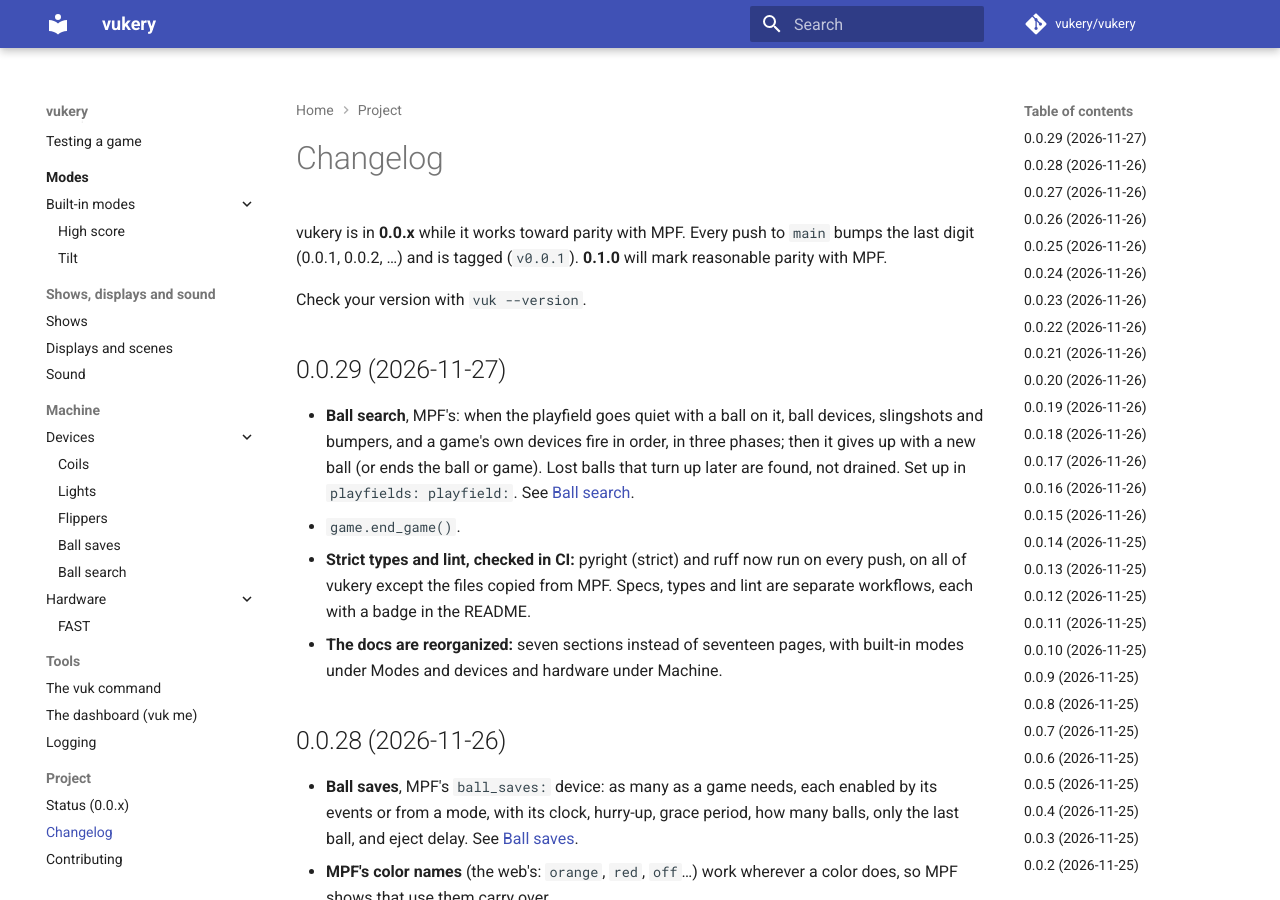
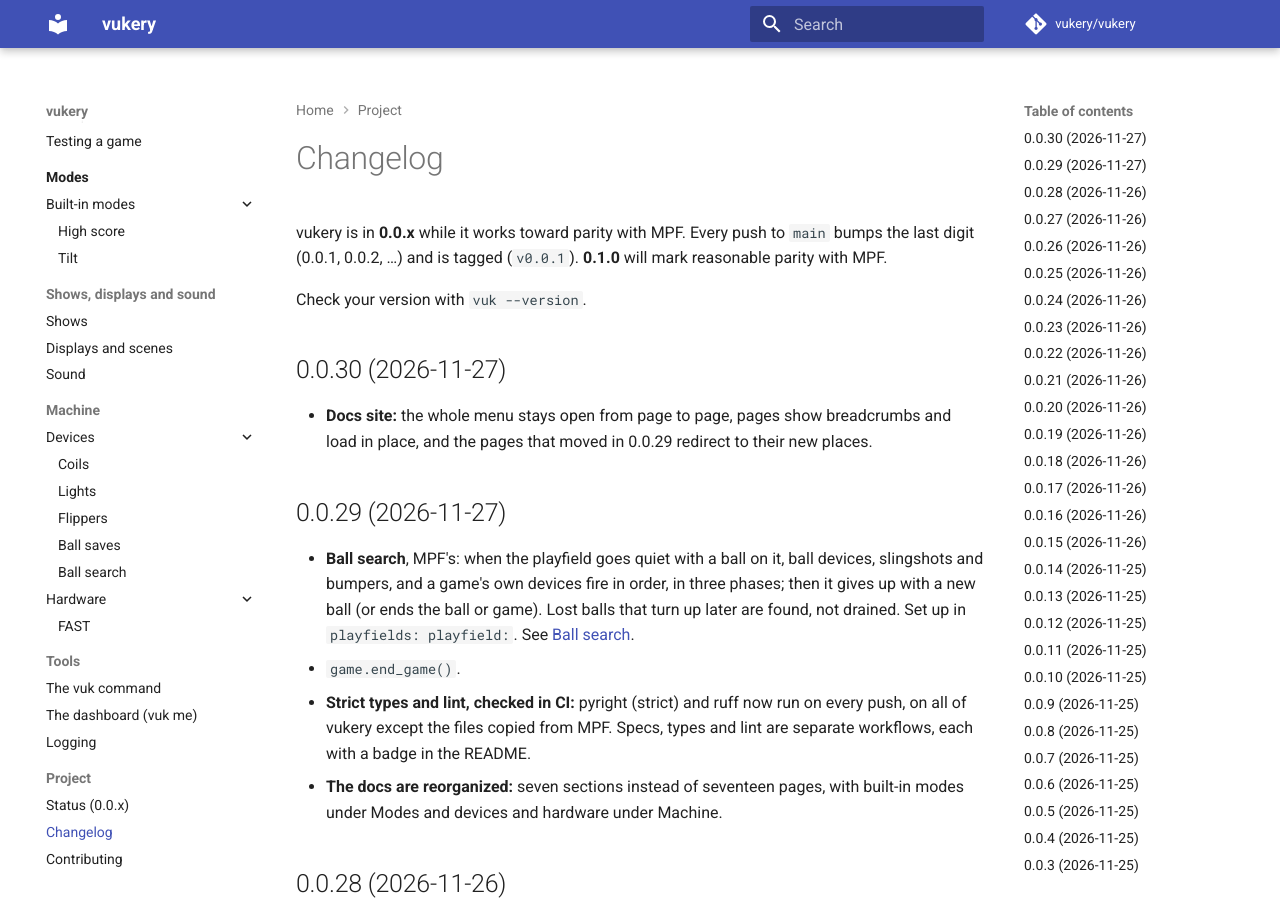
Before and after one commit to vukery/vukery, an MkDocs documentation site: the page built from docs/changelog.md, in a window 1280 px wide and 900 px high. Built offline with MkDocs 1.6.1 and Material for MkDocs 9.7.7, drawn with Linux system fonts in a browser that asks for light colours; comment, search, counter and statistics services are not loaded.

Commit message:
0.0.30: the docs menu stays open; redirects
Co-Authored-By: Claude Opus 5.5 <noreply@anthropic.com>

```diff
--- a/docs/changelog.md
+++ b/docs/changelog.md
@@ -5,6 +5,12 @@ vukery is in **0.0.x** while it works toward parity with MPF. Every push to
 **0.1.0** will mark reasonable parity with MPF.
 
 Check your version with `vuk --version`.
+
+## 0.0.30 (2026-11-27)
+
+- **Docs site:** the whole menu stays open from page to page, pages show
+  breadcrumbs and load in place, and the pages that moved in 0.0.29 redirect
+  to their new places.
 
 ## 0.0.29 (2026-11-27)
 
--- a/pyproject.toml
+++ b/pyproject.toml
@@ -1,6 +1,6 @@
 [project]
 name = "vukery"
-version = "0.0.29"
+version = "0.0.30"
 description = "A very opinionated pinball framework based on the Mission Pinball Framework, built to be simple, lean and LLM-friendly."
 readme = "README.md"
 license = "MIT"
```
Also changed, not shown: 1 other file.
